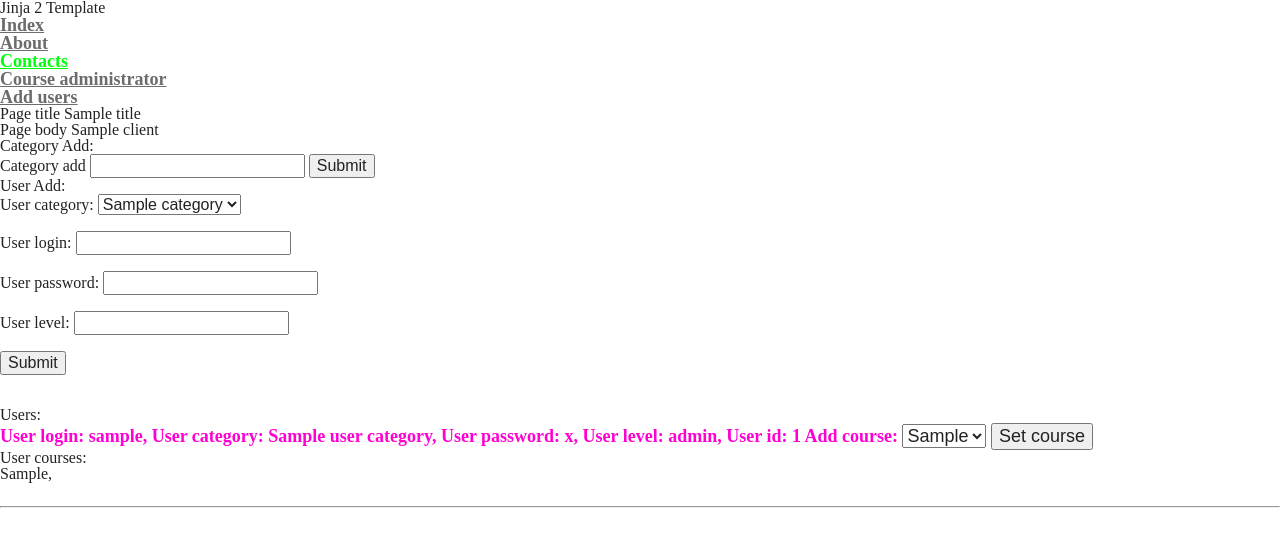
After one commit to larcefox/Architecture_Pattern_Design, a Python web app: template templates/user_add.html in a window 1280 px wide. The commit adds this page. Shown: the top 547 px of the page. Run offline with Jinja, Linux system fonts and the light colour scheme; the template is opened without the code that fills it: most values are stand-ins (such as "Sample title", 1, 10 or a date in 2020).

Commit message:
Add users, user class, ability to sine user to course

```diff
--- a/core/engine.py
+++ b/core/engine.py
@@ -1,6 +1,6 @@
 # -*- coding: utf-8 -*-
 from core.templates import TemplateRender
-from reusepatterns.singletones import Singleton
+
 
 class Request:
     def __init__(self, data=None):
--- a/domains/user.py
+++ b/domains/user.py
@@ -3,6 +3,8 @@ import abc
 
 
 class User(abc.ABC):
+
+    auto_id = 0
 
     @abc.abstractmethod
     def user_login(self):
@@ -17,9 +19,9 @@ class User(abc.ABC):
         pass
 
     @staticmethod
-    def create(user_types, user_type, user_login, user_password, user_level):
+    def create(user_types, user_type, user_login, user_password, user_level, user_category):
         user_type = user_type if len(user_type) else 'standart_user'
         user_login = user_login if len(user_login) else 'Noob'
         user_password = user_password if len(user_password) else 'pass'
         user_level = user_level if len(user_level) else '1'
-        return user_types[user_type](user_login, user_password, user_level)
+        return user_types[user_type](user_login, user_password, user_level, user_category)
--- a/reusepatterns/singletones.py
+++ b/reusepatterns/singletones.py
@@ -16,7 +16,7 @@ class SingletonByName(type):
             cls.__instance[name] = super().__call__(*args, **kwargs)
             return cls.__instance[name]
 
-class Singleton(type):
+class SingletonWithArgs(type):
     def __init__(cls, name, bases, attrs, **kwargs):
         super().__init__(name, bases, attrs)
         cls.__instance = None
--- a/templates/include/menu.html
+++ b/templates/include/menu.html
@@ -4,6 +4,7 @@
     ('/about/', 'about', 'About'),
     ('/contacts/', 'contacts', 'Contacts'),
     ('/admin/', 'admin', 'Course administrator'),
+    ('/user_add/', 'user_add', 'Add users'),
   ]
 %}
 
--- /dev/null
+++ b/templates/user_add.html
@@ -0,0 +1,76 @@
+{% extends "base.html" %}
+{% block title %}{{ title }}{% endblock %}
+{% block main %}
+	<h1>Jinja 2 Template</h1>
+	{% set active_page = 'contacts' %}
+	{% include 'include/menu.html' %}
+	<h3>Page title {{ title }}</h3>
+	<h4>Page body {{ body.client }}</h4>
+
+	<h2>Category Add:</h2>
+	<form action="/user_add" method="post">
+		<label for="user_category_add">Category add</label>
+		<input type="text" id="user_category_add" name="user_category_add">
+		<input type="submit" value="Submit">
+	</form>
+
+	<h2>User Add:</h2>
+	<form action="/user_add" method="post">
+		<label for="user_category">User category:</label>
+			<select name="user_category">
+				{% for category in body.user_category %}
+						<option label="{{ category }}" value="{{ category }}">{{ category }}</option>
+				{% endfor %}
+			</select>
+		<br><br>
+	  <input type="hidden" id="user_type" name="user_type" value="standart_user">
+
+	  <label for="user_login">User login:</label>
+	  <input type="text" id="user_login" name="user_login"><br><br>
+
+	  <label for="user_password">User password:</label>
+	  <input type="text" id="user_password" name="user_password"><br><br>
+
+	  <label for="user_level">User level:</label>
+	  <input type="text" id="user_level" name="user_level"><br><br>
+
+	  <input type="submit" value="Submit">
+	</form>
+
+	<br><br>
+	<h3>Users:</h3>
+
+	<form action="/user_add" method="post">
+		<ul>
+			{% if body.users %}
+				{% for item in body.users %}
+					<li>
+						User login: {{ item.user_login }},
+						User category: {{ item.user_category.name }},
+						User password: {{ item.user_password }},
+						User level: {{ item.user_level }},
+						User id: {{ item.id }}
+						<label for="user_course_id">Add course:</label>
+						<select name="user_course_id">
+							{% for course in body.courses %}
+									<option label="{{ course.course_type }}" value="{{ course.id }}">{{ course.course_type }}</option>
+							{% endfor %}
+						</select>
+						<input type="hidden" id="user_id" name="user_id" value="{{ item.id }}">
+						<input type="submit" value="Set course">
+					</li>
+
+					<h3>User courses:</h3>
+					{% for course in body.courses %}
+						{% for user in course.users %}
+							{% if user.id == item.id %}
+								{{- course.course_type -}},
+							{% endif %}
+						{% endfor %}
+					{% endfor %}
+					<br><br>
+				{% endfor %}
+			{% endif %}
+		</ul>
+	</form>
+{% endblock %}
```
Also changed, not shown: domains/course.py (+8 -0 lines), main.py (+5 -2 lines), models.py (+36 -23 lines), views.py (+40 -9 lines).
